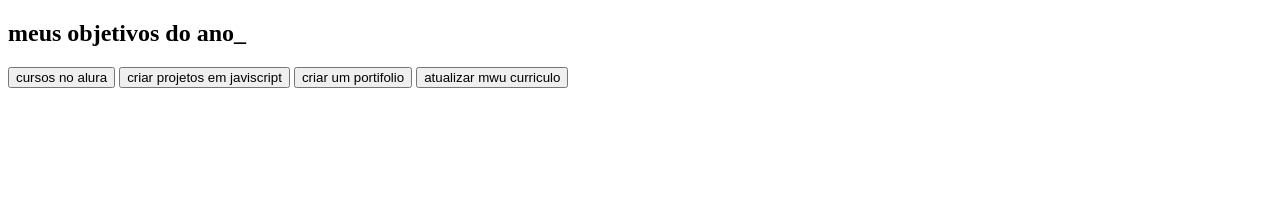
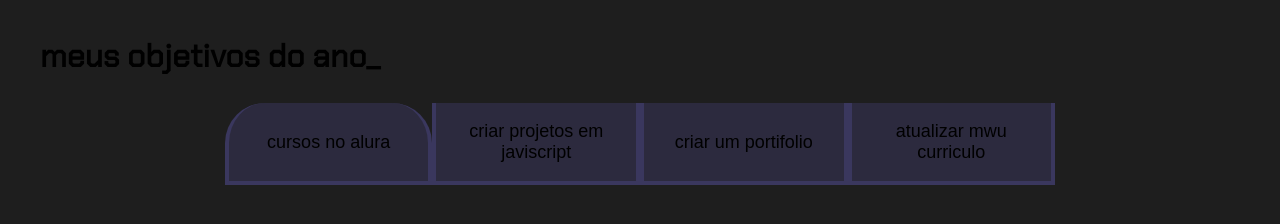
Before and after one commit to yasmymstrelow/yasmymstrelow.github.io, a plain HTML site: page index.html in a window 1280 px wide. Drawn offline with Linux system fonts and the light colour scheme.

Commit message:
Add files via upload

```diff
--- a/style.css
+++ b/style.css
@@ -1,7 +1,73 @@
-:root(
-    --cor-de-fundo:  #1E1E1E;
-    --verde: #6FFF57;
-    --branco: #FFFFFF;
+@import url("https://fonts.googleapis.com/css?family=chakra+petch:wght@");
+
+:root{
+    --cor-de-fundo: #1E1E1E;
+    --verde:#6FFF57;
+    --branco:#FFFFFFF;
     --botao-ativo: #3A375E;
-    --botao-inativo
-)
+    --botao-inativo: rgba(58,55,94,0.5);
+    --texto-fundo: rgba (58,55,94,0.3);
+    }
+
+body{
+    background-color: var(--cor-de-fundo);
+    color: var(--branco);
+    font-family: 'chakra petch', sans-serif;
+    }
+
+
+    .conteudo-principal{
+        display: flex;
+        flex-direction:column;
+        justify-content: center;
+        align-items: center;
+        max-width: 1200px;
+        width: 100%;
+        margin: 0%auto;
+        }
+
+        .titulo-principal{
+            text-align: left;
+            width: 100%;
+            font-size: 32px;
+        }
+
+        .titulo-principal span{
+            color: var(--verde);
+        }
+
+        .botao{
+            font-family: "Crakra Petch", sans-serif;
+            background-color: var(--botao-inativo);
+            color: var(--branco);
+            display: flex;
+            justify-content: center;
+            padding: 1em;
+            font-size: 18px;
+            align-items: center;
+            width: 100%;
+            border-bottom: 4px solid var(--botao-ativo);
+            border-left: 4px solid var(--botao-ativo);
+            border-right: 4px solid var(--botao-ativo);
+            border-top: none;
+          }
+
+          .botao:first-child{
+            border-radius: 40px 40px 0 0;
+          }
+
+       .botoes{
+        display: block;
+       }
+          @media screen and (min-width: 768px) {
+            .botoes{
+                display: flex;
+            }
+            .botao:first-child{
+                border-radius: 40px 40 0 0;
+            }
+            .botao :last-child{
+                border-radius: 0 48px 0;
+            }
+
+          }
```
